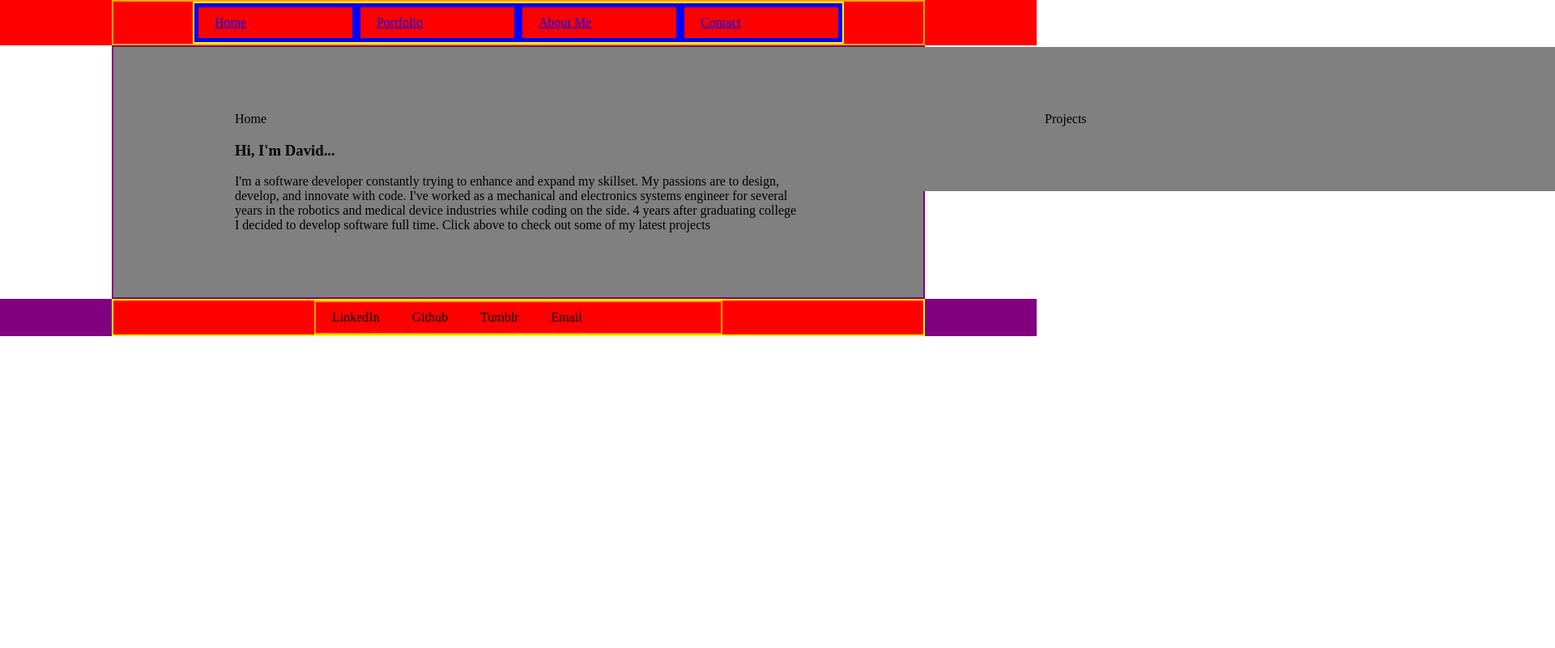
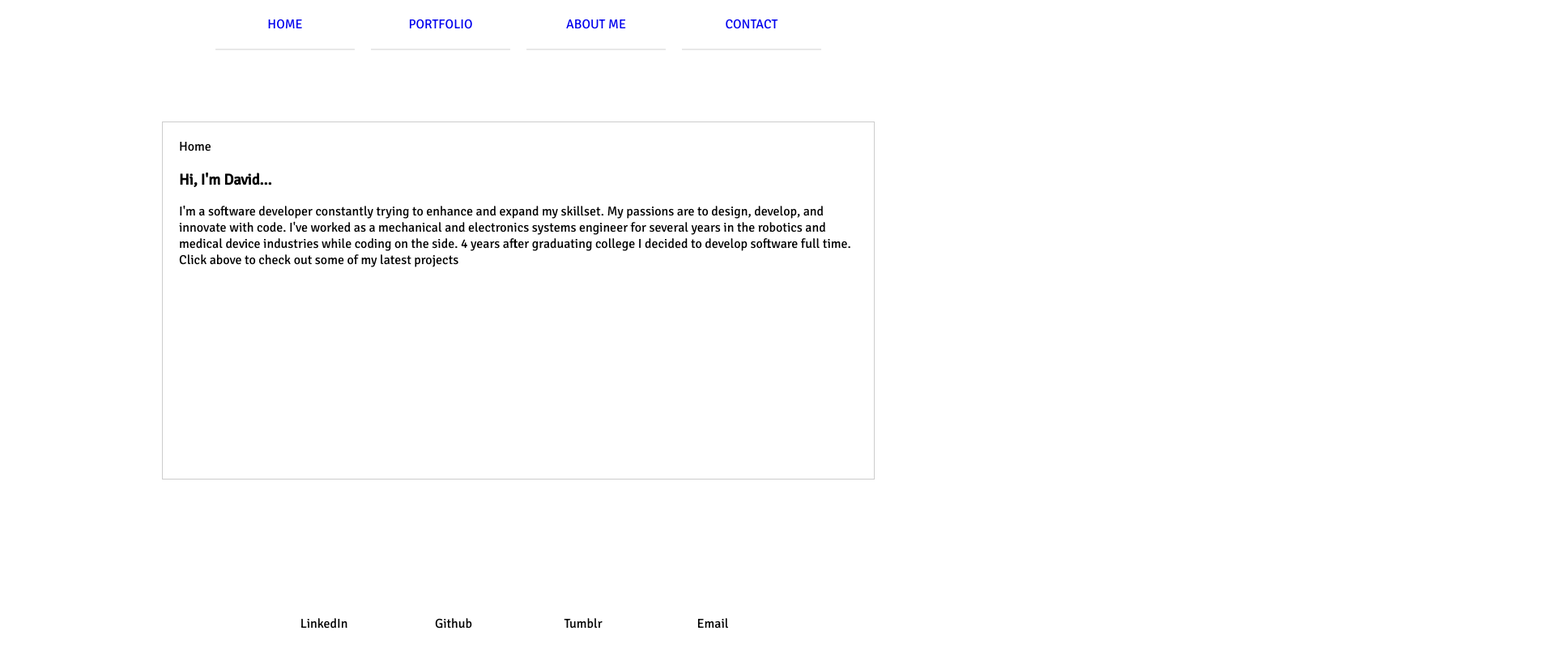
Before and after one commit to davidred/PersonalSite, a plain HTML site: page index.html in a window 1280 px wide. Shown: the top 800 px of the page at 81% size, 1920 px wide, since content can reach past the window. Drawn offline with Linux system fonts and the light colour scheme.

Commit message:
Fix side scroll, add CSS styling

```diff
--- a/application.css
+++ b/application.css
@@ -7,8 +7,25 @@ body, html, nav, ul, li, main, section, footer, h1, p, a {
   -webkit-appearance: none;
 }
 
+body, html {
+  height: 100%;
+  position: relative;
+}
+
+body {
+  font-family: 'Signika', sans-serif;
+}
+
+main {
+  height: 100%;
+}
+
 ul {
   list-style: none;
+}
+
+a {
+  text-decoration: none;
 }
 
 .group:after {
@@ -18,66 +35,82 @@ ul {
 }
 
 .header-nav {
+  position: absolute;
+  z-index: 1000;
+  top: 0;
   width: 100%;
-  background: red;
 }
 
 .header-nav-wrap {
-  width: 1000px;
-  border: 2px solid orange;
+  width: 100%;
+  height: 100%;
   margin: 0 auto;
 }
 
 .header-list {
-  border: 2px solid yellow;
-  width: 800px;
+  width: 60%;
+  height: 100%;
   margin: 0 auto;
+
 }
 
 .header-list > li {
-  border: 5px solid blue;
-
-  width: 150px;
-  padding: 10px 20px;
+  width: 25%;
+  height: 100%;
+  text-align: center;
   float: left;
 }
 
 .header-list a {
+  border-bottom: 2px solid rgb(232, 232, 232);
+  display: block;
+  padding: 20px 0;
+  margin: 0 10px;
+}
 
+.header-list a:hover {
+  border-bottom: 5px solid rgb(232, 232, 232);
 }
 
 .content {
-  margin: 0 auto;
+  height: 100%;
 }
 
 .content-wrap {
   position: relative;
-  width: 1000px;
-  margin: 0 auto;
-  border: 2px solid purple;
-  /*overflow: hidden;*/
+  width: 100%;
+  height: 100%;
+  overflow: hidden;
+
 }
 
 ul.content-list {
   width: 400%;
-  transition: transform 2s;
+  height: 100%;
+  transition: transform 1s;
 }
 
 .content-list > li {
   float: left;
-  background: grey;
   width: 25%;
+  height: 100%;
+  box-sizing: border-box;
+  padding: 150px 200px;
 }
 
 .content-body {
-  padding: 80px 150px;
+  border: 1px solid #ccc;
+  padding: 20px 20px;
+  margin: auto;
+  height: 400px;
+  min-height: 200px;
 }
 
 .link-home {
   transform: translateX(0%);
 }
 
-.link-projects {
+.link-project {
   transform: translateX(-25%);
 }
 
@@ -90,23 +123,32 @@ ul.content-list {
 }
 
 .footer-nav {
-  background: purple;
+  position: absolute;
+  bottom: 0px;
+  width: 100%;
 }
 
 .footer-nav-wrap {
-  background: red;
-  border: 2px solid yellow;
-  width: 1000px;
+  width: 100%;
+  height: 100%;
   margin: 0 auto;
 }
 
 .footer-nav-list {
-  width: 500px;
+  width: 50%;
+  height: 100%;
   margin: 0 auto;
-  border: 2px solid orange;
 }
 
 .footer-nav-list li {
+  width: 25%;
+  height: 100%;
   float: left;
-  padding: 10px 20px;
+  text-align: center;
 }
+
+.footer-link {
+  display: block;
+  height: 100%;
+  padding: 20px 0;
+}
--- a/index.html
+++ b/index.html
@@ -3,19 +3,22 @@
   <head>
     <title></title>
     <link rel="stylesheet" href="application.css" type="text/css" media="screen" title="no title" charset="utf-8">
+    <link href='http://fonts.googleapis.com/css?family=Signika' rel='stylesheet' type='text/css'>
     <script src="jquery-1.11.1.min.js"></script>
   </head>
+
   <body>
     <nav class="header-nav">
       <div class="header-nav-wrap">
         <ul class="header-list group">
-          <li><a data-link="link-home" href="#home">Home</a></li>
-          <li><a data-link="link-projects" href="#projects">Portfolio</a></li>
-          <li><a data-link="link-about" href="#about">About Me</a></li>
-          <li><a data-link="link-contact" href="#contact">Contact</a></li>
+          <li><a data-link="link-home" href="#home">HOME</a></li>
+          <li><a data-link="link-project" href="#project">PORTFOLIO</a></li>
+          <li><a data-link="link-about" href="#about">ABOUT ME</a></li>
+          <li><a data-link="link-contact" href="#contact">CONTACT</a></li>
         </ul>
       </div>
     </nav>
+
     <main>
       <section class="content">
         <div class="content-wrap">
@@ -34,14 +37,12 @@
             <li>
               <section id="projects" class="content-body portfolio">
                 <h1>Projects</h1>
-                <!-- <ul>
-                  <li>Doggystyle</li>
-                  <li>Blackjack</li>
-                  <li>Asteroids</li>
-                  <li>ActiveRecordLite</li>
-                  <li>RailsLite</li>
-                  <li>Something Else</li>
-                </ul> -->
+                  <h3>Hi, Here are my projects...</h3>
+                  <p>
+                    I'm a software developer constantly trying to enhance and expand my skillset. My passions are to design, develop, and innovate with code.
+                    I've worked as a mechanical and electronics systems engineer for several years in the robotics and medical device industries while
+                    coding on the side. 4 years after graduating college I decided to develop software full time. Click above to check out some of my latest projects
+                  </p>
               </section>
             </li>
             <li>
@@ -49,37 +50,55 @@
                 <h1>About Me</h1>
                 <h3>Hi, I'm David...</h3>
                 <p>
-                  I'm a growing software developer constantly trying to enhance and expand my skillset. My passions are to design, develop, and innovate with code.
-                  I've worked as a mechanical and electronics systems engineer for several years in the robotics and medical device industries while
-                  coding on the side. 4 years after graduating college I decided to develop software full time. Check out some of my latest projects below!
+                  Here's some stuff about me
                 </p>
               </section>
             </li>
             <li>
               <section class="content-body contact">
                 <h1>Contact</h1>
+                <h3>Here's my Contact</h3>
+                <p>Email, Phone, Git</p>
               </section>
             </li>
           </ul>
         </div>
       </section>
     </main>
+
     <footer>
       <nav class="footer-nav">
         <div class="footer-nav-wrap">
           <ul class="footer-nav-list group">
-            <li>LinkedIn</li>
-            <li>Github</li>
-            <li>Tumblr</li>
-            <li>Email</li>
+            <li>
+              <a class="footer-link linked-in">
+                LinkedIn
+              </a>
+            </li>
+            <li>
+              <a class="footer-link github">
+                Github
+              </a>
+            </li>
+            <li>
+              <a class="footer-link tumblr">
+                Tumblr
+              </a>
+            </li>
+            <li>
+              <a class="footer-link email">
+                Email
+              </a>
+            </li>
           </ul>
         </div>
       </nav>
     </footer>
 
+
     <script>
       var changeView = function(to) {
-        $('.content-list').removeClass('link-home link-projects link-about link-contact');
+        $('.content-list').removeClass('link-home link-project link-about link-contact');
         $('.content-list').addClass(to);
       };
 
```
